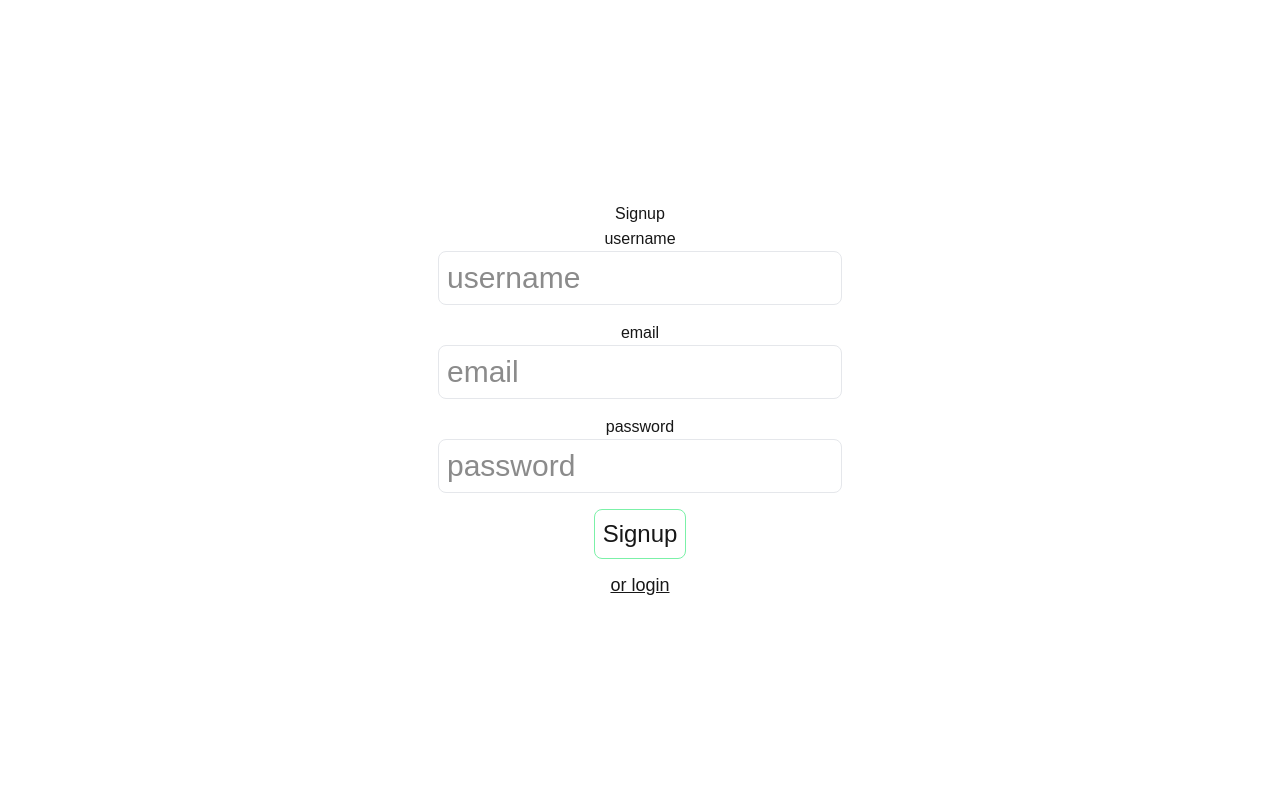
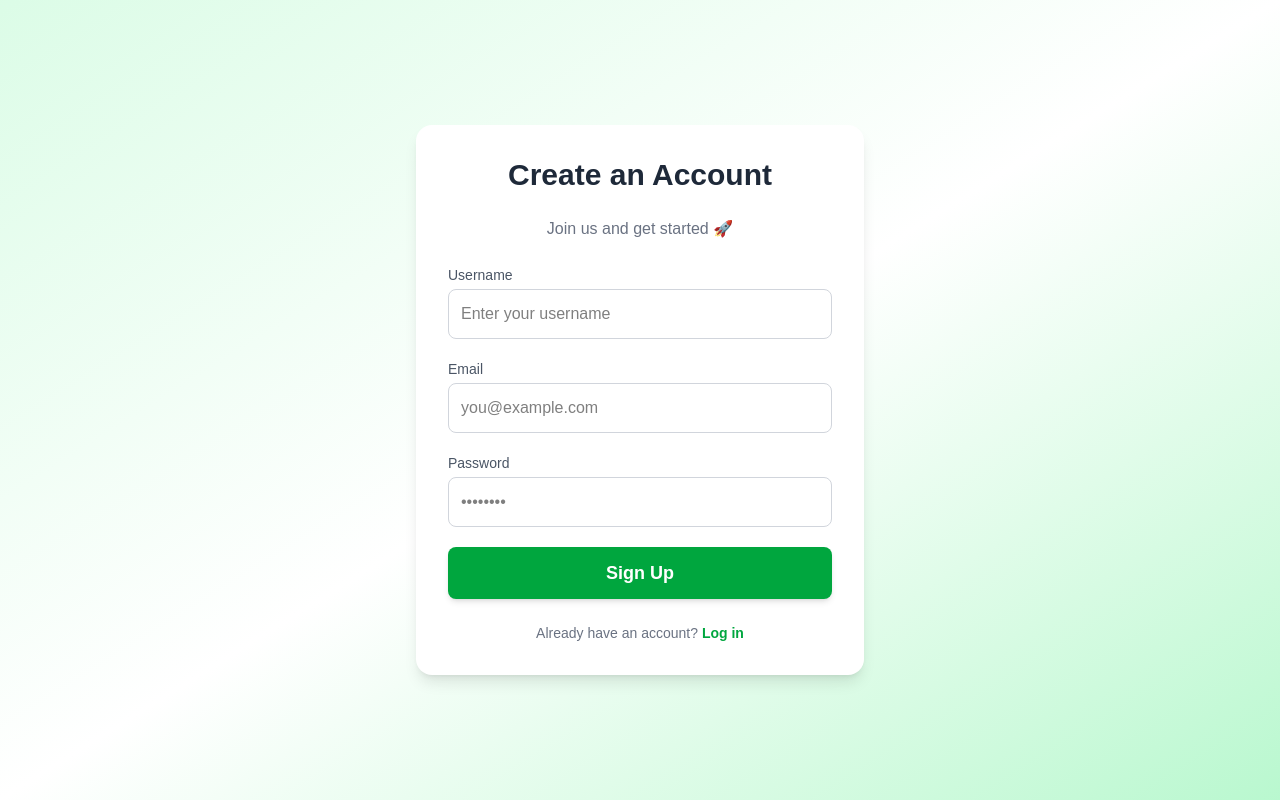
Before and after one commit to Anand-1812/auth-nextjs, a Next.js app: page /signup in a window 1280 px wide. Built offline with nearby package versions, Linux system fonts and the light colour scheme.

Commit message:
feat: made the signup page

```diff
--- a/src/app/signup/page.tsx
+++ b/src/app/signup/page.tsx
@@ -1,56 +1,92 @@
 "use client";
 import Link from "next/link";
-import React, { useState } from "react";
+import React from "react";
 import { useRouter } from "next/navigation";
 import axios from "axios";
-
 
 export default function SignUpPage() {
   const [user, setUser] = React.useState({
     username: "",
     email: "",
     password: "",
-  })
+  });
 
-  const onSignup = async () => {}
+  const onSignup = async () => {
+    // TODO: add axios call here
+  };
 
-  return(
-    <div className="min-h-screen flex flex-col justify-center items-center py-2">
-      <h1>Signup</h1>
-      <hr />
-      <label htmlFor="username">username</label>
-      <input className="p-2 text-3xl border border-gray-200 rounded-lg mb-4 focus:outline-none focus:border-blue-600"
+  return (
+    <div className="min-h-screen flex items-center justify-center bg-gradient-to-br from-green-100 via-white to-green-200 px-4">
+      <div className="w-full max-w-md bg-white rounded-2xl shadow-lg p-8 space-y-6 transform transition-all hover:shadow-2xl">
+        <h1 className="text-3xl font-bold text-center text-gray-800">
+          Create an Account
+        </h1>
+        <p className="text-center text-gray-500">Join us and get started 🚀</p>
+
+        <div className="space-y-5">
+          <div>
+            <label htmlFor="username" className="block text-sm font-medium text-gray-600 mb-1">
+              Username
+            </label>
+            <input
+              className="w-full p-3 text-base text-black border rounded-lg border-gray-300
+               focus:outline-none focus:ring-2 focus:ring-green-500 focus:border-green-500"
               type="text"
               id="username"
               value={user.username}
-        onChange={(e) => setUser({...user, username: e.target.value})}
-        placeholder="username"
+              onChange={(e) => setUser({ ...user, username: e.target.value })}
+              placeholder="Enter your username"
             />
-      <label htmlFor="email">email</label>
-      <input className="p-2 text-3xl border border-gray-200 rounded-lg mb-4 focus:outline-none focus:border-blue-600"
-        type="text"
+          </div>
+
+          <div>
+            <label htmlFor="email" className="block text-sm font-medium text-gray-600 mb-1">
+              Email
+            </label>
+            <input
+              className="w-full p-3 text-base border text-black rounded-lg border-gray-300
+               focus:outline-none focus:ring-2 focus:ring-green-500 focus:border-green-500"
+              type="email"
               id="email"
               value={user.email}
-        onChange={(e) => setUser({...user, email: e.target.value})}
-        placeholder="email"
+              onChange={(e) => setUser({ ...user, email: e.target.value })}
+              placeholder="you@example.com"
             />
-      <label htmlFor="password">password</label>
-      <input className="p-2 text-3xl border border-gray-200 rounded-lg mb-4 focus:outline-none focus:border-blue-600"
-        type="text"
+          </div>
+
+          <div>
+            <label htmlFor="password" className="block text-sm font-medium text-gray-600 mb-1">
+              Password
+            </label>
+            <input
+              className="w-full p-3 text-base border text-black rounded-lg border-gray-300
+               focus:outline-none focus:ring-2 focus:ring-green-500 focus:border-green-500"
+              type="password"
               id="password"
               value={user.password}
-        onChange={(e) => setUser({...user, password: e.target.value})}
-        placeholder="password"
+              onChange={(e) => setUser({ ...user, password: e.target.value })}
+              placeholder="••••••••"
             />
+          </div>
+
           <button
             onClick={onSignup}
-        className="p-2 text-2xl border border-green-300 rounded-lg cursor-pointer
-      hover:scale-105 transition-all"
-      >Signup</button>
+            className="w-full py-3 text-white text-lg font-semibold rounded-lg bg-green-600 hover:bg-green-700 transition-all shadow-md hover:shadow-lg"
+          >
+            Sign Up
+          </button>
+        </div>
 
-      <Link href="/login"
-        className="mt-3 underline text-lg hover:text-blue-300 transition-all ease-in"
-      >or login</Link>
+        <p className="text-center text-sm text-gray-500">
+          Already have an account?{" "}
+          <Link
+            href="/login"
+            className="text-green-600 font-semibold hover:underline hover:text-green-700"
+          >
+            Log in
+          </Link>
+        </p>
+      </div>
     </div>
   );
 }
```
Lines whose indentation alone changed are shown as unchanged.
